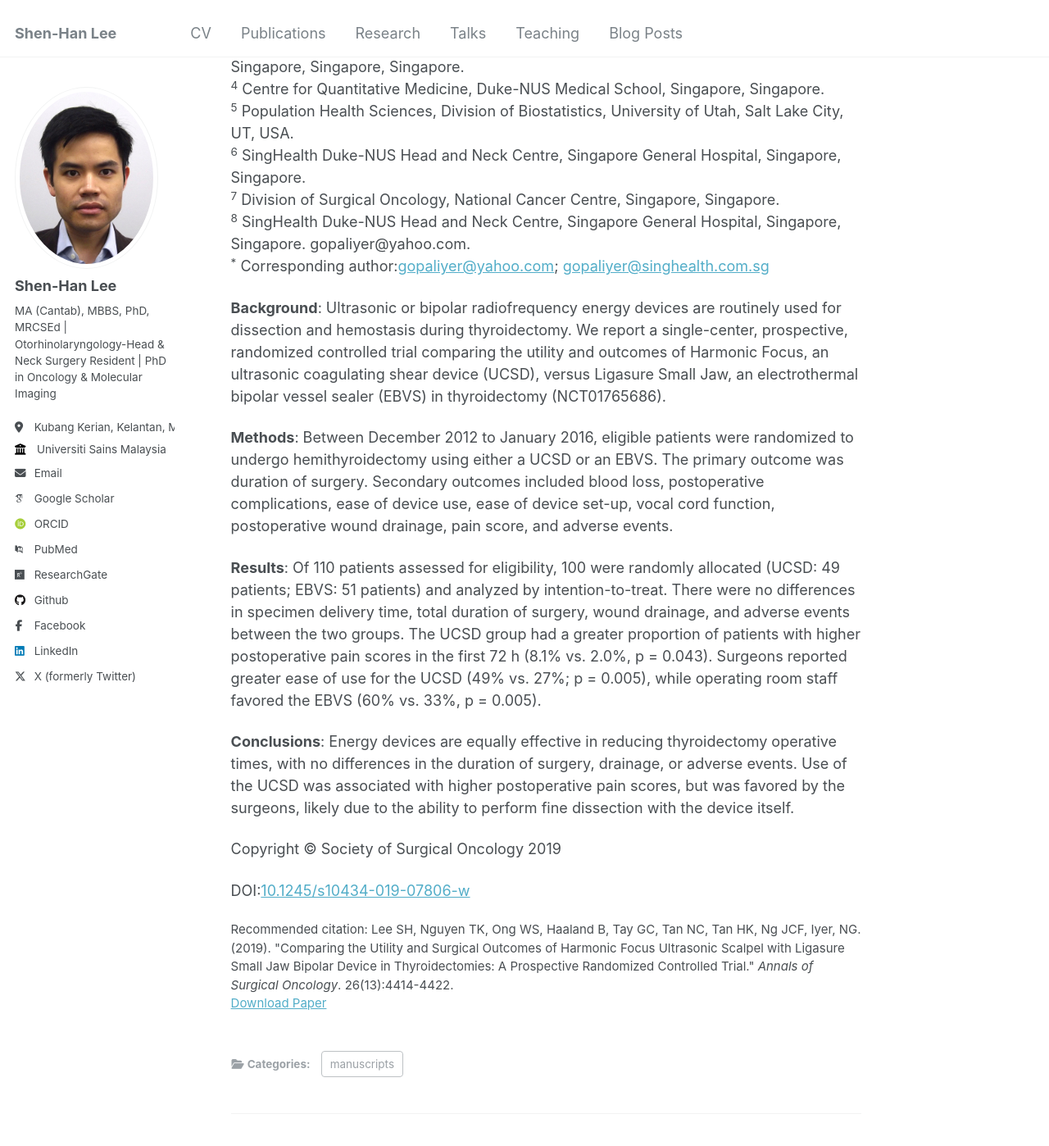
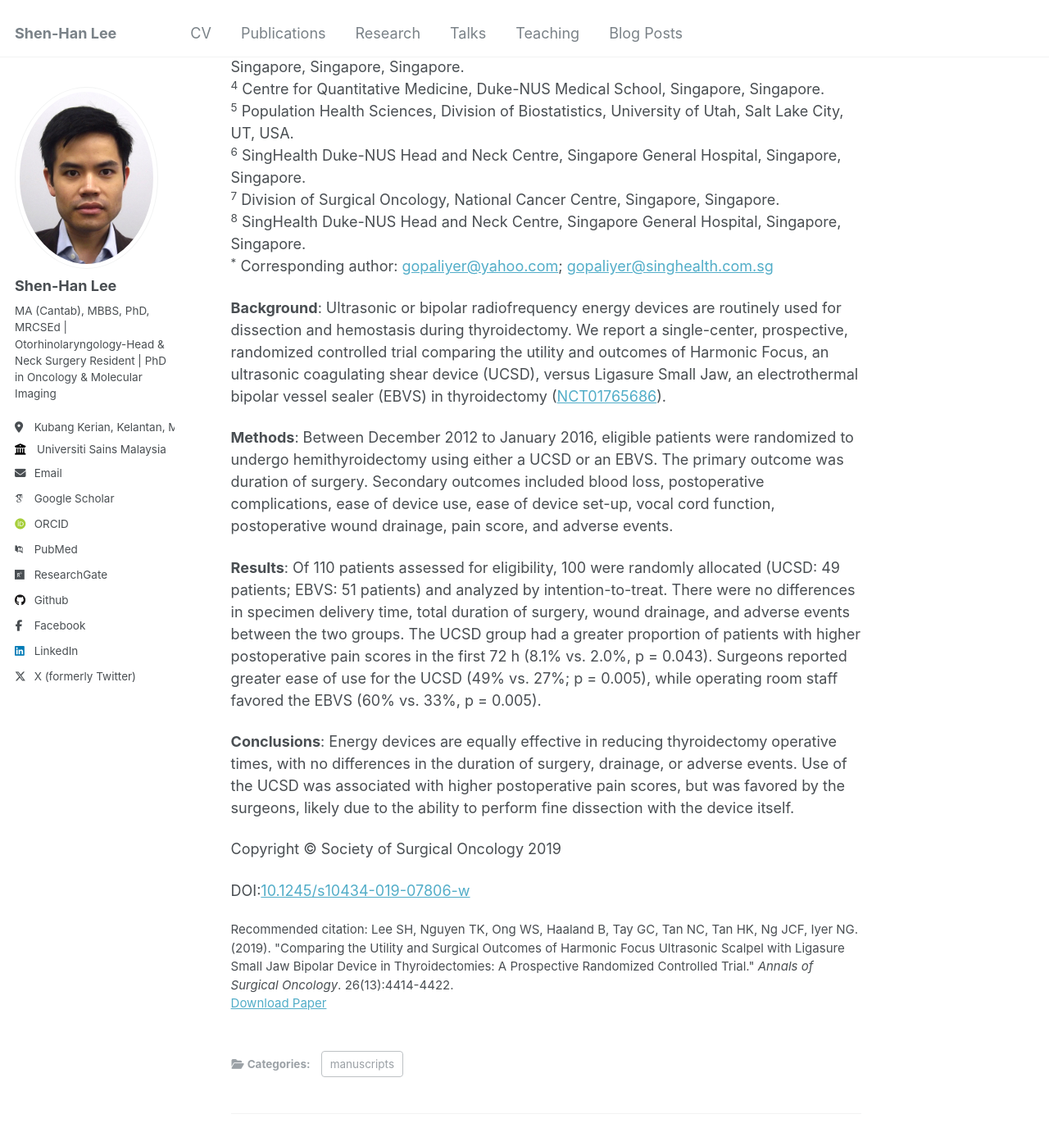
Before and after one commit to shenhanlee/shenhanlee.github.io, a Jekyll site: the page built from _publications/2019-11-09-harmonic-vs-ligasure-thyroidectomy-rct.md, in a window 1280 px wide and 1400 px high, scrolled down 404 px. Shown: the whole window at 82% size. Built offline with Jekyll 4.4.1, drawn with Linux system fonts in a browser that asks for light colours; some web fonts are replaced.

Commit message:
Merge remote-tracking branch 'origin/master'

```diff
--- a/_publications/2019-11-09-harmonic-vs-ligasure-thyroidectomy-rct.md
+++ b/_publications/2019-11-09-harmonic-vs-ligasure-thyroidectomy-rct.md
@@ -19,11 +19,11 @@ Shen-Han Lee <sup>1,2</sup>, Thien Khanh Nguyen <sup>1,2</sup>, Whee-Sze Ong <su
 <sup>5</sup> Population Health Sciences, Division of Biostatistics, University of Utah, Salt Lake City, UT, USA.
 <sup>6</sup> SingHealth Duke-NUS Head and Neck Centre, Singapore General Hospital, Singapore, Singapore.
 <sup>7</sup> Division of Surgical Oncology, National Cancer Centre, Singapore, Singapore.
-<sup>8</sup> SingHealth Duke-NUS Head and Neck Centre, Singapore General Hospital, Singapore, Singapore. gopaliyer@yahoo.com.
-<sup>*</sup> Corresponding author:[gopaliyer@yahoo.com](mailto:gopaliyer@yahoo.com); [gopaliyer@singhealth.com.sg](mailto:gopaliyer@singhealth.com.sg)
+<sup>8</sup> SingHealth Duke-NUS Head and Neck Centre, Singapore General Hospital, Singapore, Singapore.
+<sup>*</sup> Corresponding author: [gopaliyer@yahoo.com](mailto:gopaliyer@yahoo.com); [gopaliyer@singhealth.com.sg](mailto:gopaliyer@singhealth.com.sg)
 
 
-<b>Background</b>: Ultrasonic or bipolar radiofrequency energy devices are routinely used for dissection and hemostasis during thyroidectomy. We report a single-center, prospective, randomized controlled trial comparing the utility and outcomes of Harmonic Focus, an ultrasonic coagulating shear device (UCSD), versus Ligasure Small Jaw, an electrothermal bipolar vessel sealer (EBVS) in thyroidectomy (NCT01765686).
+<b>Background</b>: Ultrasonic or bipolar radiofrequency energy devices are routinely used for dissection and hemostasis during thyroidectomy. We report a single-center, prospective, randomized controlled trial comparing the utility and outcomes of Harmonic Focus, an ultrasonic coagulating shear device (UCSD), versus Ligasure Small Jaw, an electrothermal bipolar vessel sealer (EBVS) in thyroidectomy ([NCT01765686](https://clinicaltrials.gov/study/NCT01765686)).
 
 <b>Methods</b>: Between December 2012 to January 2016, eligible patients were randomized to undergo hemithyroidectomy using either a UCSD or an EBVS. The primary outcome was duration of surgery. Secondary outcomes included blood loss, postoperative complications, ease of device use, ease of device set-up, vocal cord function, postoperative wound drainage, pain score, and adverse events.
 
```
Also changed, not shown: other parts of _publications/2019-11-09-harmonic-vs-ligasure-thyroidectomy-rct.md (+2 -2 lines), _publications/2012-03-08-mrs-cancer-metabolism-response-therapy.md (+1 -1 lines).
